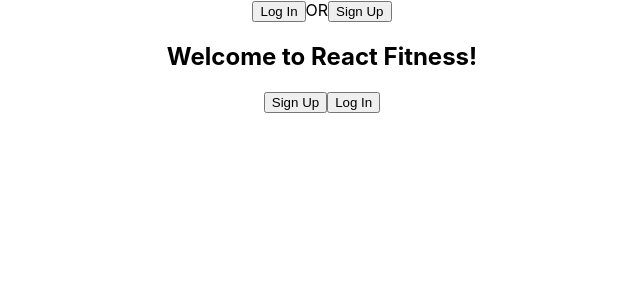
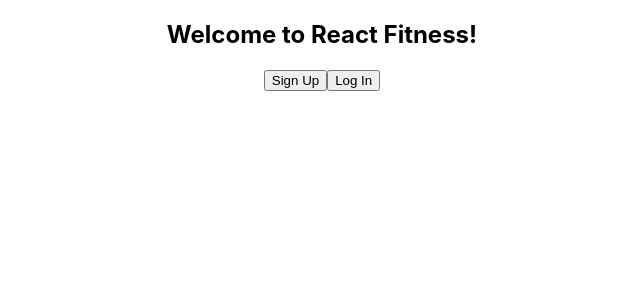
Before and after one commit to ahotchkin/react-fitness-frontend, a React (Create React App) app: page / in a window 1280 px wide. Shown: the top 300 px of the page, without its empty margins (318-958 px from the left). Built offline with nearby package versions, Linux system fonts and the light colour scheme; no server answers.

Commit message:
Remove Login and Logout components

```diff
--- a/src/components/NavBar.js
+++ b/src/components/NavBar.js
@@ -1,17 +1,11 @@
 import React from 'react';
 import { connect } from 'react-redux';
-import Login from './Login'
-import Logout from './Logout'
 
 const NavBar = ({ currentUser }) => {
 
   return (
     <div className="NavBar">
       { currentUser ? <h2>Welcome, {currentUser.attributes.username}!</h2> : "" }
-      <button>Log In</button>
-      OR
-      <button>Sign Up</button>
-      {/* { currentUser ? <Logout /> : <Login /> } */}
     </div>
   )
 }
```
